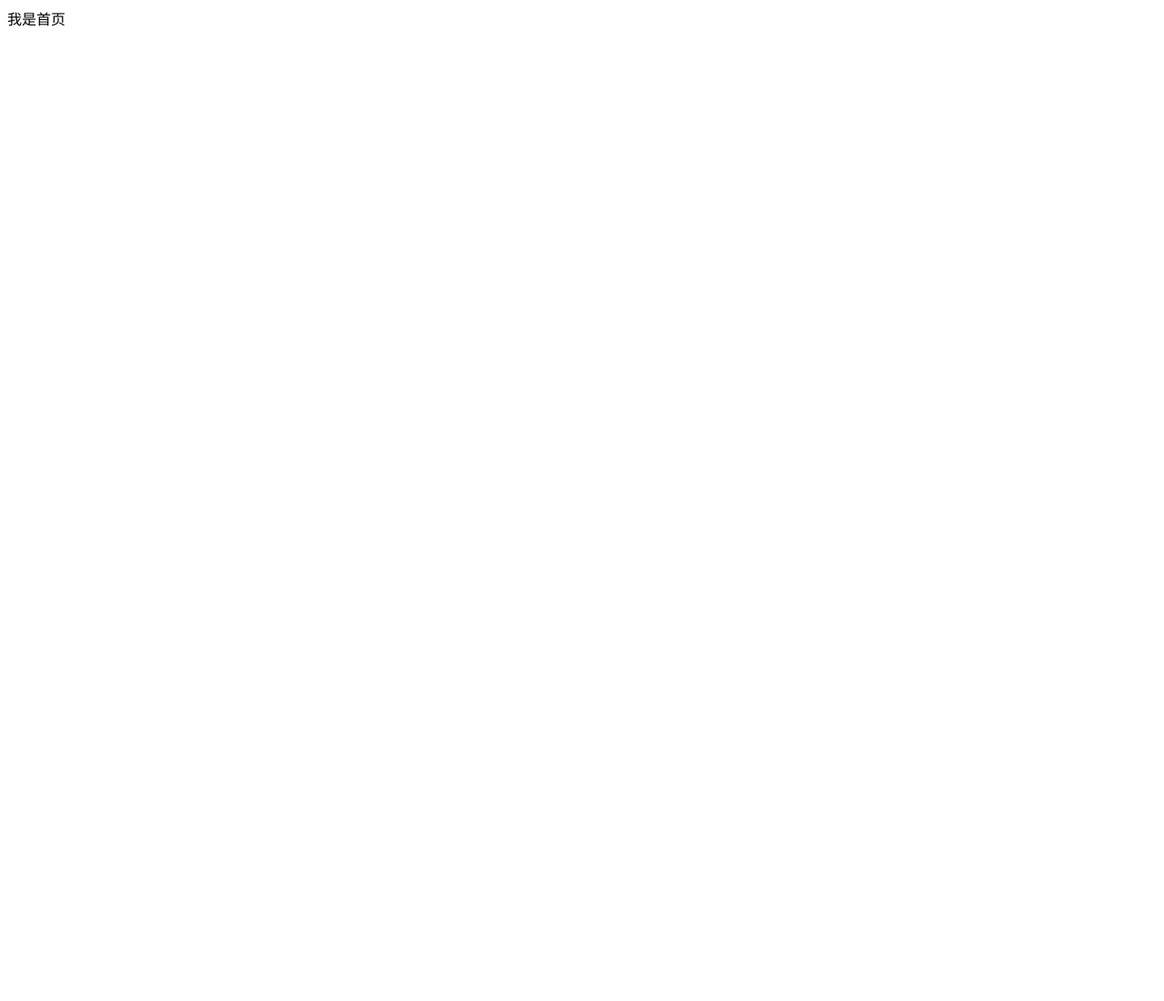
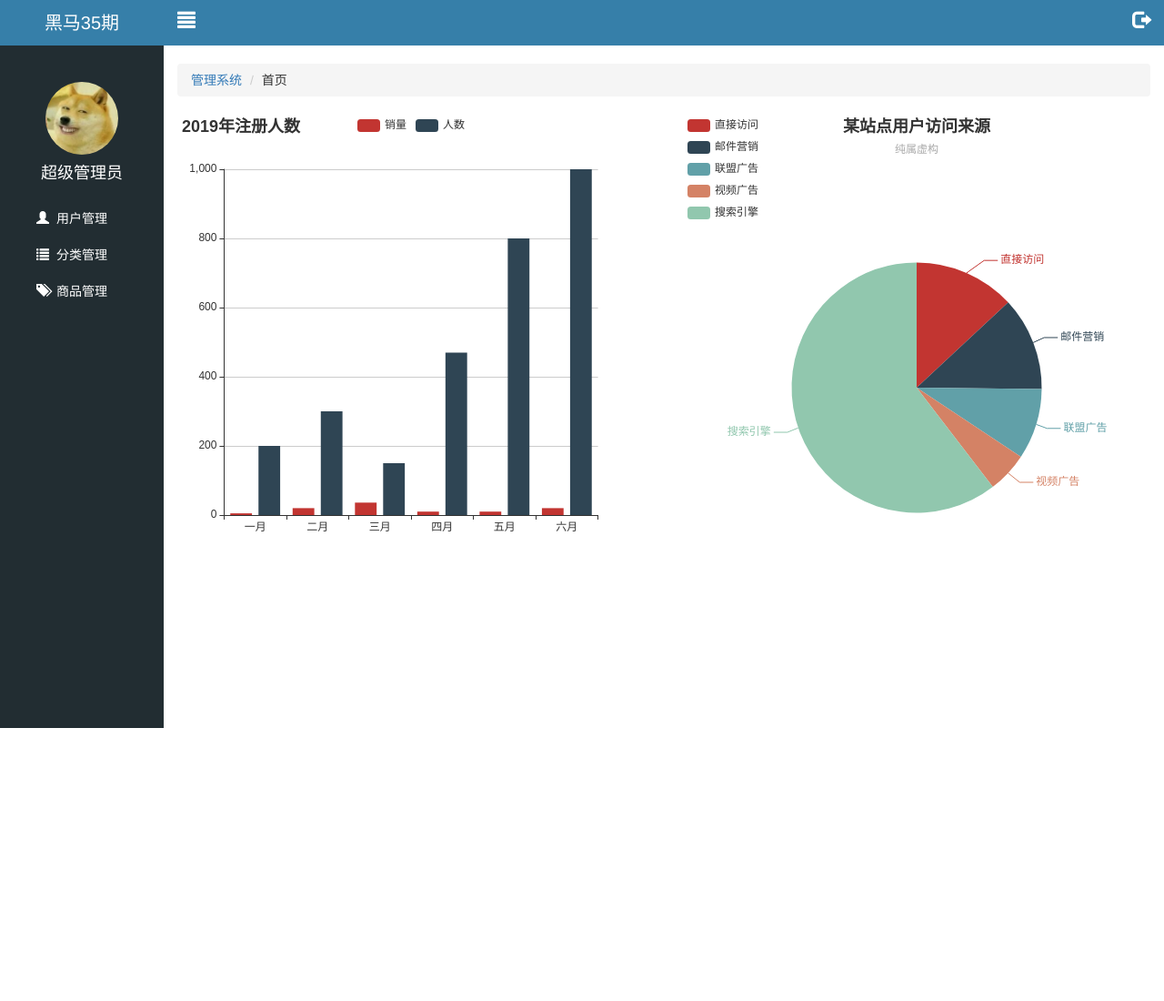
Before and after one commit to xucao123/leto, a plain HTML site: page index.html in a window 1280 px wide. Shown: the top 1100 px of the page at 91% size. Before the commit the page ends 800 px from the top, so only its background shows below. Drawn offline with Linux system fonts and the light colour scheme.

Commit message:
首页完成

```diff
--- /dev/null
+++ b/css/index.css
@@ -0,0 +1,88 @@
+*{
+    margin: 0;
+    padding: 0;
+    box-sizing: border-box;
+}
+ul {
+    list-style: none;
+}
+a {
+    text-decoration: none;
+    color: #fff;
+}
+.lt_aside {
+    position: fixed;
+    width: 180px;
+    height: 100%;
+    background-color: #222D32;
+}
+.lt_aside .brand {
+    height: 50px;
+    width: 100%;
+    background-color: #367FA9;
+    font-size: 20px;
+    line-height: 50px;
+    color: #fff;
+    text-align: center;
+}
+.lt_aside .user {
+    width: 180px;
+    height: 180px;
+    padding-top: 40px;
+
+}
+.lt_aside .user img {
+    width: 80px;
+    height: 80px;
+    border-radius: 50%;
+    display: block;
+    margin:0 auto;
+}
+.lt_aside .user p {
+    font-size: 18px;
+    color: #fff;
+    text-align: center;
+    line-height: 40px;
+    height: 40px;
+}
+.lt_aside .nav a{
+    display: block;
+    height: 40px;
+    width: 100%;
+    padding-left: 40px;
+}
+.lt_aside .nav a i {
+    margin-right: 8px;
+}
+.lt_main {
+    width: 100%;
+    height: 2000px;
+    padding-left: 180px;
+    /* background-color: hotpink; */
+}
+.lt_main .topbar {
+    height: 50px;
+    width: 100%;
+    background-color: #367FA9;
+}
+.lt_main .topbar a {
+    display: block;
+    width: 50px;
+    height: 50px;
+    line-height: 50px;
+    text-align: center;
+}
+.lt_main .topbar i {
+    font-size: 20px;
+}
+.lt_main .mt_20 {
+    margin: 20px 0;
+}
+.breadcrumb a:first-child{
+    color: #337AB7;
+}
+.lt_main .content div {
+    height: 500px;
+    width: 48%;
+    /* background-color: blue; */
+}
--- a/index.html
+++ b/index.html
@@ -5,8 +5,94 @@
     <meta name="viewport" content="width=device-width, initial-scale=1.0">
     <meta http-equiv="X-UA-Compatible" content="ie=edge">
     <title>Document</title>
+    <!-- 引入bootstrap的css -->
+    <link rel="stylesheet" href="lib/bootstrap/css/bootstrap.min.css">
+    <!-- 引入表单校验的css -->
+    <link rel="stylesheet" href="lib/bootstrap-validator/css/bootstrapValidator.css">
+    <!-- 引入进度条插件 -->
+    <link rel="stylesheet" href="lib/nprogress/nprogress.css">
+    <!-- 引入当前页面的css -->
+    <link rel="stylesheet" href="css/index.css">
+
 </head>
-<body>
-    <div>我是首页</div>
+<body id="body_bd">
+    <!-- 整体没有响应式版心，左边固定，右边自适应 ：定位实现-->
+    <div>
+        <!-- 左边 -->
+        <div class="lt_aside">
+          <!-- 标题 -->
+          <div class="brand">
+            <p>黑马35期</p>
+          </div>
+          <!-- 用户 -->
+          <div class="user">
+            <img src="images/02.jpg" alt="">
+            <p>超级管理员</p>
+          </div>
+          <!-- 导航 -->
+          <div class="nav">
+            <ul>
+              <li><a href=""><i class="glyphicon glyphicon-user"></i>用户管理</a></li>
+              <li>
+                <a href="">
+                  <i class="glyphicon glyphicon-list"> </i>分类管理
+                </a>
+                <!-- 二级菜单：默认隐藏 -->
+                <div class="child" style="display:none" >
+                  <a href="">一级分类</a>
+                  <a href="">二级分类</a>
+                </div>
+              </li>
+              <li><a href=""><i class="glyphicon glyphicon-tags"></i>商品管理</a></li>
+            </ul>
+          </div>
+        </div>
+        <!-- 右边 -->
+        <div class="lt_main">
+          <!-- 头部  -->
+           <div class="topbar">
+            <a href="" class="pull-left"><i class="glyphicon glyphicon-align-justify"></i></a>
+            <a href="" class="pull-right"><i class="glyphicon glyphicon-log-out"> </i></a>
+          </div>
+          <!-- 下面内容区域 -->
+            <!-- 下面整体是100%布局 -->
+            <div class="container-fluid">
+                <!-- 上面是一个路径导航 -->
+                <ol class="breadcrumb mt_20">
+                    <li><a href="index.html">管理系统</a></li>
+                    <li>首页</li>
+                  </ol>
+                <!-- 下面是两个图标：用echarts实现：引包+准备有宽高的图标盒子图标容器+初始化和配置项 -->
+                <div class="content">
+                  <div class='pull-left' id="echarts_left"></div>
+                  <div class="pull-right" id="echarts_right"></div>
+                </div>
+
+            </div>
+
+          </div>
+
+
+    </div>
+
+
+
+
+
+    <!-- 引入jq（bootstarp是基于jq的 -->
+    <script src="lib/jquery/jquery.min.js"></script>
+    <!-- 引入表单校验的插件 -->
+    <script src="lib/bootstrap-validator/js/bootstrapValidator.min.js"></script>
+    <!-- 引入bootstrap的js -->
+    <script src="lib/bootstrap/js/bootstrap.min.js"></script>
+    <!-- 引入进度条插件 -->
+    <script src="lib/nprogress/nprogress.js"> </script>
+    <!-- 引入echarts -->
+    <script src="lib/echarts/echarts.min.js"></script>
+    <!-- 引入common.js里面有进度条 -->
+    <script src="js/common.js"></script>
+    <!-- 引入当前页面的js -->
+    <script src="js/index.js"></script>
+
 </body>
 </html>
--- /dev/null
+++ b/js/index.js
@@ -0,0 +1,85 @@
+// 实现表格：
+$(function(){
+
+    var echarts_left= echarts.init(document.getElementById('echarts_left'));
+
+    // 指定图表的配置项和数据
+    var option1 = {
+        // 大标题
+        title: {
+            text: '2019年注册人数'
+        },
+        // 提示框组件
+        tooltip: {},
+        // 图例:图例需要哦和数据项中的name一一对应
+        legend: {
+            data:['销量' ,'人数']
+        },
+        // x轴的刻度
+        xAxis: {
+            data: ["一月","二月","三月","四月",'五月',"六月"]
+        },
+        // y轴的刻度：是根据数据自己动态生成的
+        yAxis: {},
+        // 数据项列表:其中的type用来配置图的类型
+        // bar柱状图 line折线图
+        series: [{
+            name: '销量',
+            type: 'bar',
+            data: [5, 20, 36, 10, 10, 20]
+        },
+        {
+            name:'人数',
+            type:'bar',//bar代表柱状图，line代表折线图
+            data:[200,300,150,470,800,1000]
+        }
+    ]
+    };
+
+
+    // 使用刚指定的配置项和数据显示图表。
+    echarts_left.setOption(option1);
+
+    var echarts_right= echarts.init(document.getElementById('echarts_right'));
+    var option2 = {
+        title : {
+            text: '某站点用户访问来源',
+            subtext: '纯属虚构',
+            x:'center'
+        },
+        tooltip : {
+            trigger: 'item',
+            formatter: "{a} <br/>{b} : {c} ({d}%)"
+        },
+        legend: {
+            orient: 'vertical',
+            left: 'left',
+            data: ['直接访问','邮件营销','联盟广告','视频广告','搜索引擎']
+        },
+        series : [
+            {
+                name: '访问来源',
+                type: 'pie',
+                radius : '55%',
+                center: ['50%', '60%'],
+                data:[
+                    {value:335, name:'直接访问'},
+                    {value:310, name:'邮件营销'},
+                    {value:234, name:'联盟广告'},
+                    {value:135, name:'视频广告'},
+                    {value:1548, name:'搜索引擎'}
+                ],
+                itemStyle: {
+                    emphasis: {
+                        shadowBlur: 10,
+                        shadowOffsetX: 0,
+                        shadowColor: 'rgba(0, 0, 0, 0.5)'
+                    }
+                }
+            }
+        ]
+    };
+    echarts_right.setOption(option2);
+
+
+})
```
